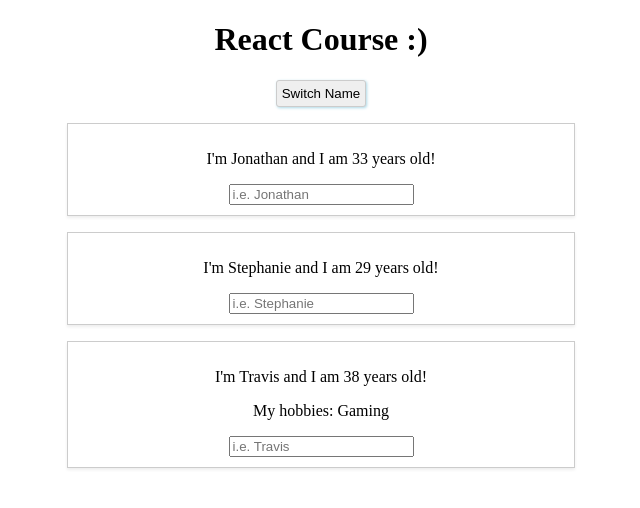
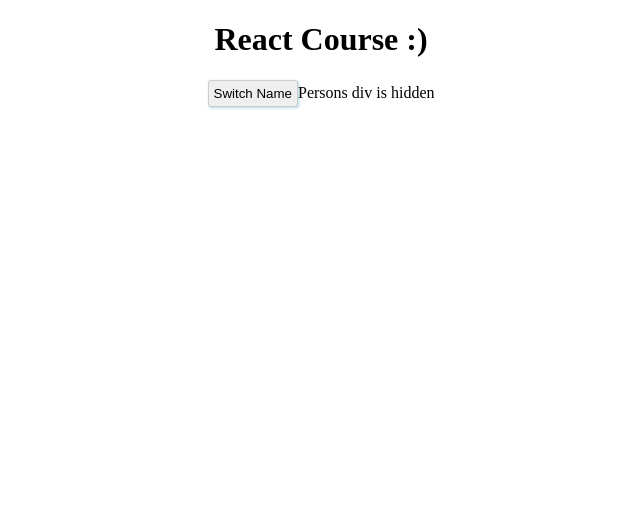
Before and after one commit to JS-goose/react-person-manager, a React (Create React App) app: page / in a window 1280 px wide. Shown: the top 508 px of the page, without its empty margins (319-959 px from the left). Built offline with nearby package versions, Linux system fonts and the light colour scheme.

Commit message:
added functionality to toggle display of persons div

```diff
--- a/src/App.js
+++ b/src/App.js
@@ -28,11 +28,14 @@ class App extends Component {
         { name: 'Stephanie', age: 29 },
         { name: event.target.value, age: 38 },
       ],
+      showPersons: false,
     });
   };
 
   togglePersonsDiv = () => {
-    console.error(`the method is working!`)
+    this.setState({
+      showPersons: !this.state.showPersons,
+    })
   }
 
   render() {
@@ -45,7 +48,7 @@ class App extends Component {
         >
           Switch Name
         </button>
-        <div>
+        {this.state.showPersons ? <div>
           <Person name={this.state.persons[0].name} age={this.state.persons[0].age} />
           <Person name={this.state.persons[1].name} age={this.state.persons[1].age} />
           <Person
@@ -62,7 +65,7 @@ class App extends Component {
             {/*Anything placed between component tags can be accessed via props.children*/}
             My hobbies: Gaming
           </Person>
-        </div>
+        </div> : 'Persons div is hidden'}
       </div>
     );
   }
```
